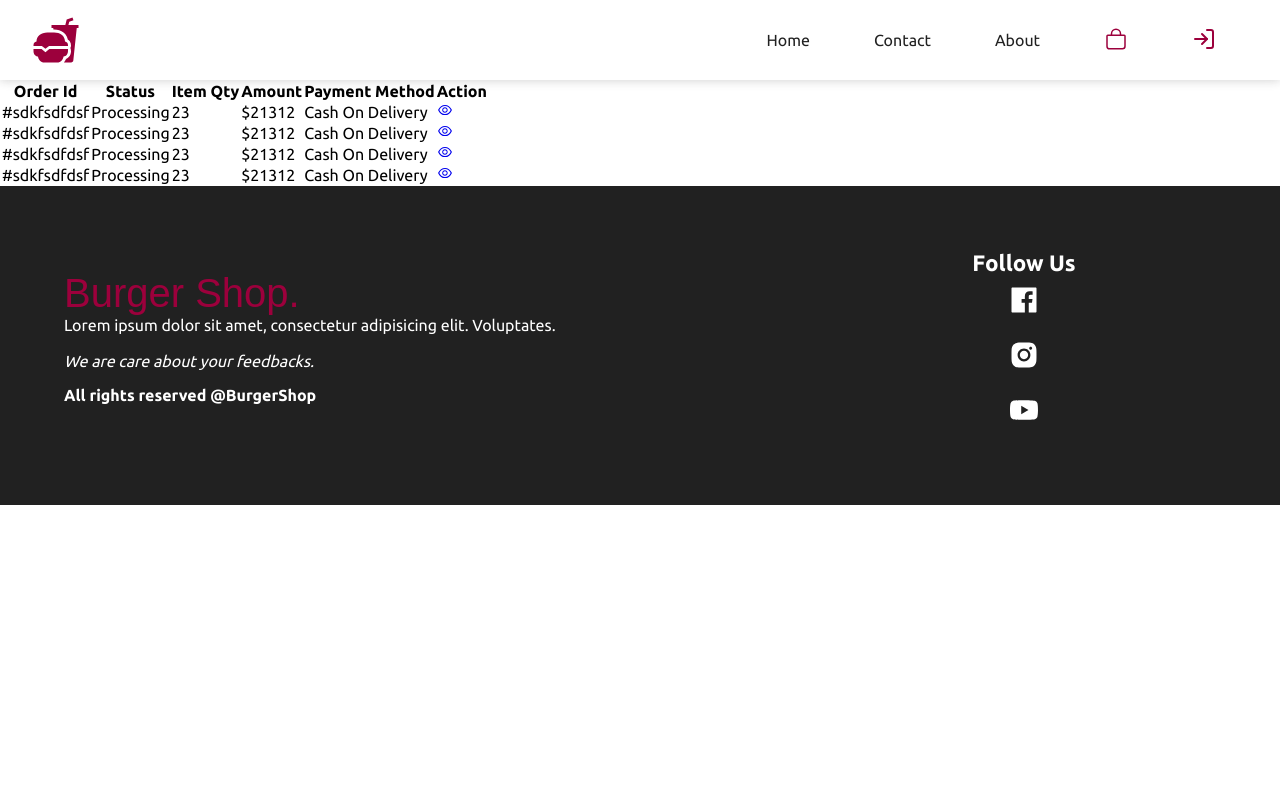
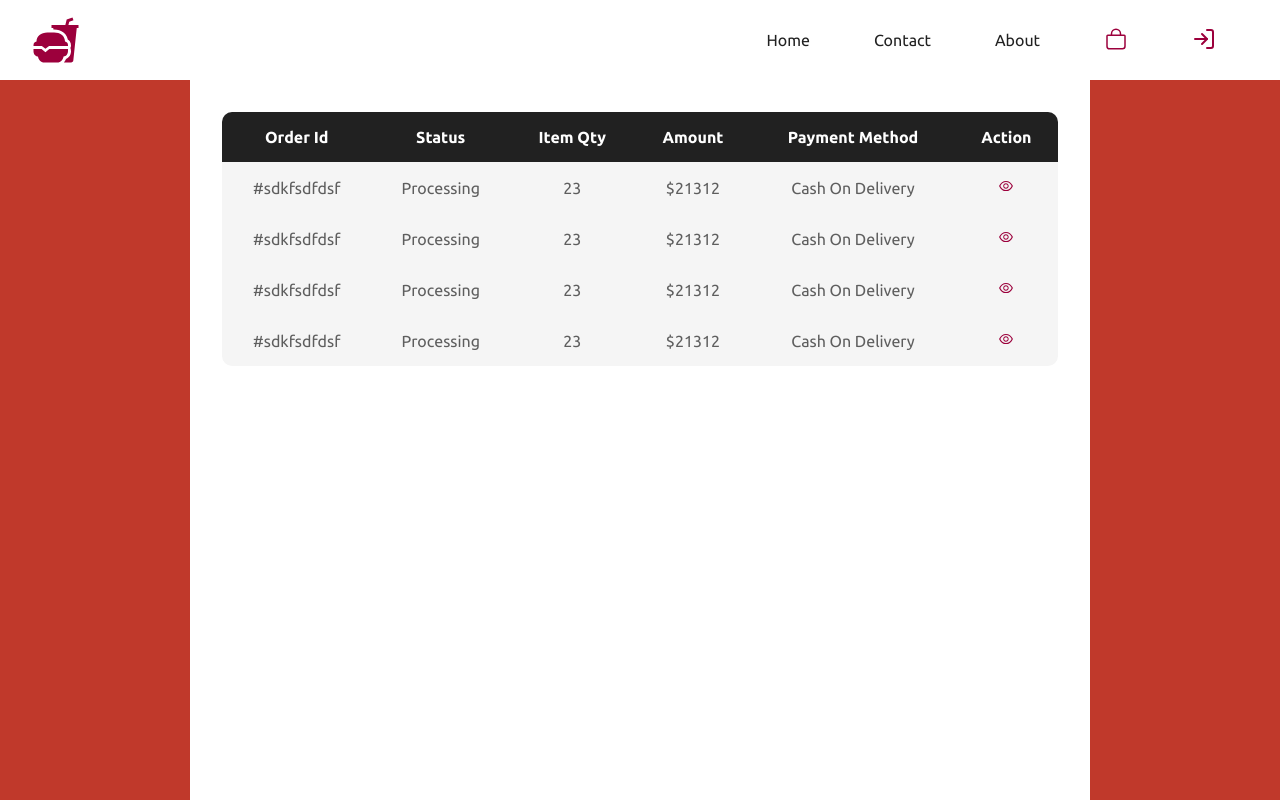
Before and after one commit to mohit838/BurgerShop-MERN, a React (Create React App) app in the folder client/: page /myorders in a window 1280 px wide. Shown: the top 800 px of the page. Built offline with nearby package versions, Linux system fonts and the light colour scheme.

Commit message:
Order Details Page Complete

```diff
--- a/client/src/App.js
+++ b/client/src/App.js
@@ -9,6 +9,7 @@ import ConfirmOrder from "./components/cart/ConfirmOrder";
 import PaymentSuccess from "./components/cart/PaymentSuccess";
 import Login from "./components/login/Login";
 import Profile from "./components/profile/Profile";
+import MyOrders from "./components/myOrders/MyOrders";
 import Footer from "./components/layout/Footer";
 import NotFound from "./components/layout/NotFound";
 import "./styles/app.scss";
@@ -26,7 +27,8 @@ import "./styles/login.scss";
 import "./styles/profile.scss";
 import "./styles/footer.scss";
 import "./styles/orderDetails.scss";
-import MyOrders from "./components/myOrders/MyOrders";
+import "./styles/table.scss";
+import OrderDetails from "./components/myOrders/OrderDetails";
 
 function App() {
   return (
@@ -43,6 +45,7 @@ function App() {
         <Route path="/login" element={<Login />} />
         <Route path="/mohit" element={<Profile />} />
         <Route path="/myorders" element={<MyOrders />} />
+        <Route path="/order/:id" element={<OrderDetails />} />
         <Route path="*" element={<NotFound />} />
       </Routes>
 
--- /dev/null
+++ b/client/src/styles/table.scss
@@ -0,0 +1,70 @@
+@import "colors";
+
+.tableClass {
+  background-color: $pink;
+  width: 100%;
+  height: 100vh;
+
+  main {
+    max-width: 900px;
+    background-color: white;
+    margin: auto;
+    height: 100%;
+    padding: 2rem;
+    overflow-x: auto;
+
+    > table {
+      width: 100%;
+      text-align: center;
+      border-collapse: collapse;
+      tr {
+        background-color: whitesmoke;
+
+        &:last-child {
+          td:first-child {
+            border-radius: 0 0 0 10px;
+          }
+          td:last-child {
+            border-radius: 0 0 10px 0;
+          }
+        }
+      }
+
+      td,
+      th {
+        padding: 1rem;
+      }
+
+      th {
+        background-color: $dark;
+        color: white;
+        &:first-child {
+          border-radius: 10px 0 0 0;
+        }
+        &:last-child {
+          border-radius: 0 10px 0 0;
+        }
+      }
+
+      td {
+        color: $lightDark;
+
+        > img {
+          width: 30px;
+          height: 30px;
+          border-radius: 100%;
+        }
+
+        > a {
+          color: $red;
+        }
+        > button {
+          border: none;
+          cursor: pointer;
+          margin: 0.25rem;
+          color: $red;
+        }
+      }
+    }
+  }
+}
```
